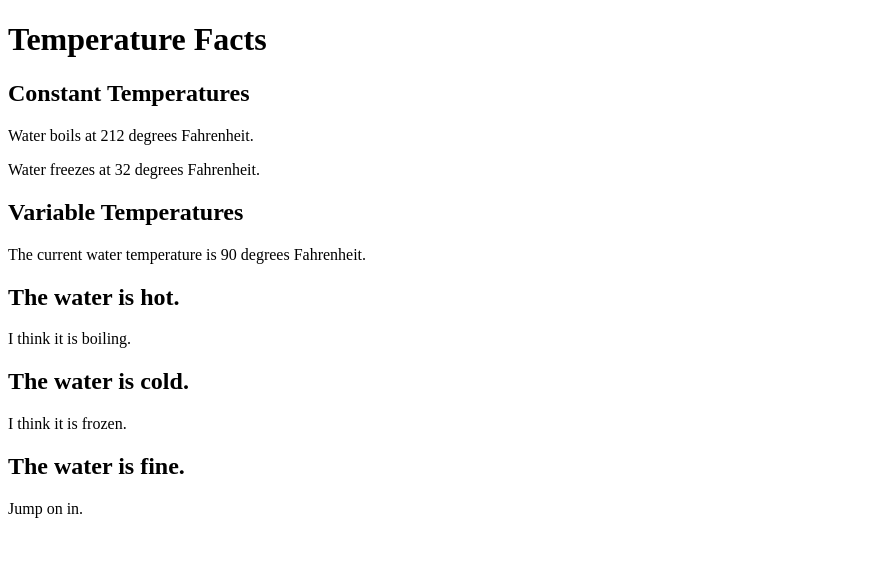
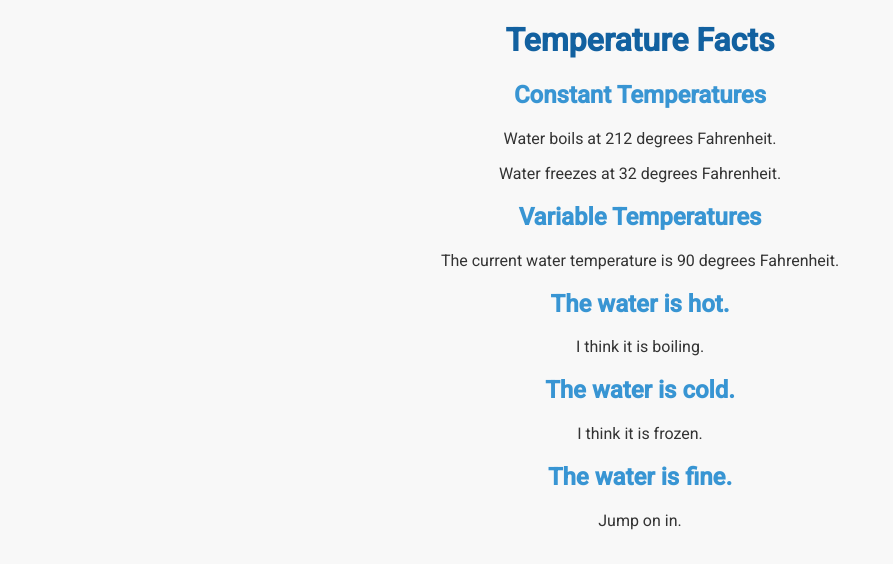
Before and after one commit to OfficialAnjaW/m10-hw10-weigelt-anja, a plain HTML site: page index.html in a window 1280 px wide. Shown: the whole page, without its empty margins (0-893 px from the left). Drawn offline with Linux system fonts and the light colour scheme.

Commit message:
Add page styling

```diff
--- a/index.html
+++ b/index.html
@@ -5,6 +5,10 @@
     <meta name="viewport" content="width=device-width, initial-scale=1, shrink-to-fit=no">
     <link rel="stylesheet" type="text/css" href="main.css">
     <title>Homework 10</title>
+
+    <!-- Google Fonts -->
+    <link href="https://fonts.googleapis.com/css?family=Roboto:400,500&display=swap" rel="stylesheet">
+
   </head>
   <body>
     <!-- Header -->
--- a/main.css
+++ b/main.css
@@ -1,3 +1,17 @@
+body {
+  font-family: 'Roboto', sans-serif;
+  text-align: center;
+  background-color: #f8f8f8;
+  color: #333333;
+}
+
+h1 {
+  color: #1261a0;
+}
+
+h2 {
+  color: #3895d3;
+}
 
 .hide {
   opacity: 0;
```
